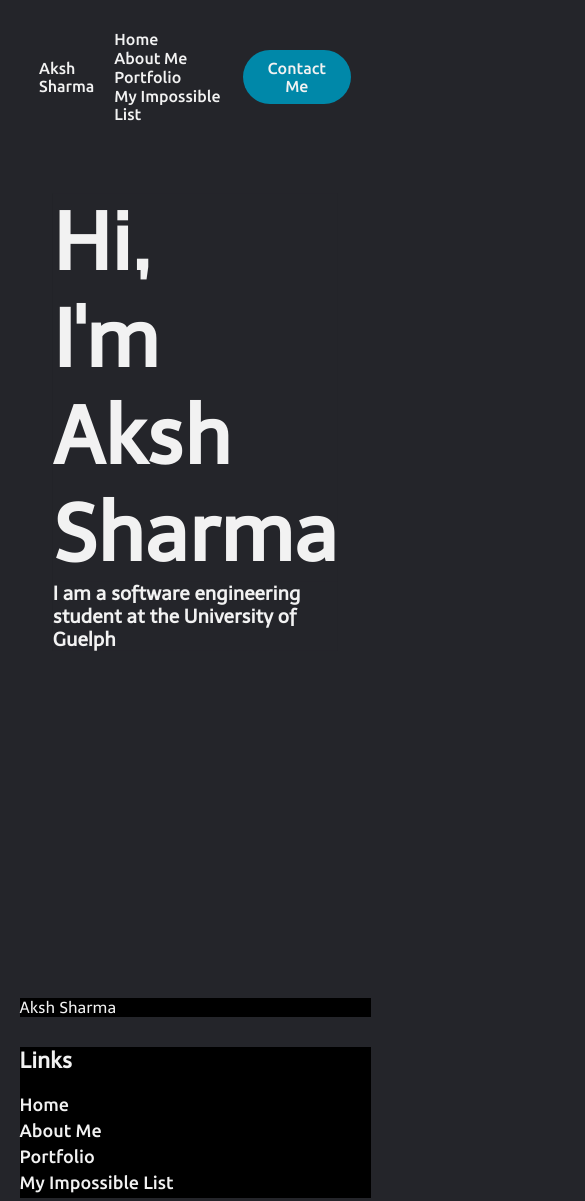
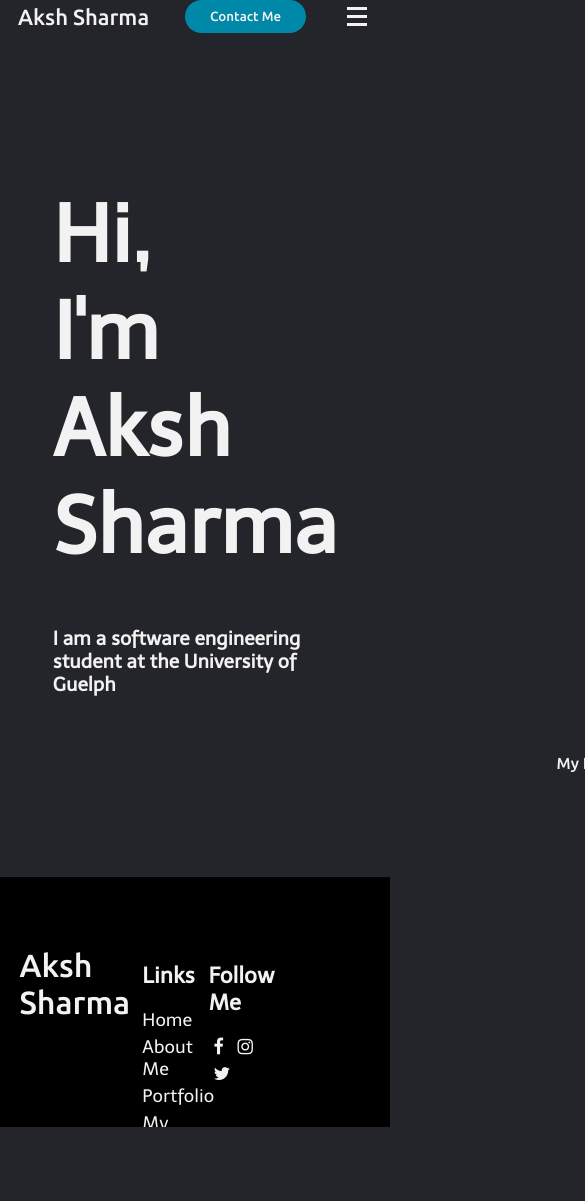
Before and after one commit to akshsharma/website, a plain HTML site: page index.html in a window 390 px wide. Shown: the top 1201 px of the page, 585 px wide, since content can reach past the window. After the commit the page ends 1127 px from the top, so only its background shows below. Drawn offline with Linux system fonts and the light colour scheme.

Commit message:
Done nav and footer

```diff
--- a/index.html
+++ b/index.html
@@ -13,20 +13,26 @@
     </head>
 
     <body>
-        <header>
-            <a class="link" class="name" href="index.html">Aksh Sharma</a>
+        <nav>
+            <div class="name">
+                <a href="index.html">Aksh Sharma</a>
+            </div>
 
-            <nav class="nav">
-                <ul class="links">
-                    <li><a class="link" class="active" href="index.html">Home</a></li>
-                    <li><a class="link" href="about.html">About Me</a></li>
-                    <li><a class="link" href="portfolio.html">Portfolio</a></li>
-                    <li><a class="link" href="impossible.html">My Impossible List</a></li>
-                </ul>
-            </nav>
+            <ul  class="links">
+                <li><a href="index.html">Home</a></li>
+                <li><a href="about.html">About Me</a></li>
+                <li><a href="portfolio.html">Portfolio</a></li>
+                <li><a href="impossible.html">My Impossible List</a></li>
+            </ul>
 
             <a class="cta" href="contact.html"><button>Contact Me</button></a>
-        </header>
+        <div class="burger">
+            <div class="line1"></div>
+            <div class="line2"></div>
+            <div class="line3"></div>
+        </div>
+        </nav>
+
         <div id="container">
             <div id="main">
                 <div class="greeting">
@@ -39,8 +45,6 @@
                 </div>
             </div>
         </div>
-
-
         <div class="footer">
             <div class="inner_footer">
                 <div class="logo">
@@ -62,14 +66,9 @@
                     <li><a href="https://twitter.com/_shxwrma"><i class="fa fa-twitter"></i></a></li>
                 </div>
 
-                <div class="footer_third">
-                    <h1>Links</h1>
-                    <a href="index.html">Home</a>
-                    <a href="about.html">About Me</a>
-                    <a href="portfolio.html">Portfolio</a>
-                    <a href="impossible.html">My Impossible List</a>
-                </div>
             </div>
         </div>
+        <script src="nav.js"></script>
     </body>
+
 </html>
--- /dev/null
+++ b/nav.js
@@ -0,0 +1,20 @@
+const navSlide = () => {
+    const burger = document.querySelector('.burger');
+    const nav = document.querySelector('.links');
+    const navLinks= document.querySelectorAll('.links li');
+
+    burger.addEventListener('click', () => {
+        nav.classList.toggle('activeNav');
+
+        navLinks.forEach((link, index) => {
+            if(link.style.animation){
+                link.style.animation = '';
+            } else{
+                link.getElementsByClassName.animation = `navLinkFade 0.5s ease forward ${index / 7 + 2}s`;
+            }
+        });
+    });
+
+}
+
+navSlide();
--- a/styles.css
+++ b/styles.css
@@ -1,7 +1,7 @@
 @import url('https://fonts.googleapis.com/css2?family=Ubuntu:wght@500&display=swap');
 @import url('https://fonts.googleapis.com/css2?family=Telex&display=swap');
 
-* {
+/* * {
     box-sizing: border-box;
     margin: 0;
     padding: 0;
@@ -9,10 +9,20 @@
     font-family: "Telex", sans-serif;
     color: #f2f2f2;
 
-}
+} */
 
 html, body{
     height: 100%;
+    box-sizing: border-box;
+    margin: 0;
+    padding: 0;
+
+}
+
+body{
+    background-color: #24252a;
+    font-family: "Telex", sans-serif;
+    color: black;
 }
 
 #container{
@@ -24,43 +34,52 @@ html, body{
     padding-bottom: 100px;
 }
 
-li, a, button{
-    font-family: "Ubuntu", sans-serif;
-    font-weight: 500;
-    font-size: 16px;
-    color: #f2f2f2;
+nav{
+    display: flex;
+    justify-content: space-around;
+    align-items: center;
+    font-family: "Ubuntu", sans-srif;
     text-decoration: none;
 }
 
-header{
-    display: flex;
-    justify-content: space-between;
-    align-items: center;
-    padding: 30px 10%;
-}
-
-.name {
+.name{
+    color : #f2f2f2;
+    font-size: 22px;
     cursor: pointer;
 }
 
-.links li {
-    display: inline-block;
-    padding: 0px 20px;
+.name a{
+    text-decoration: none;
+    color: #f2f2f2;
 }
 
-.links li a {
+.links{
+    display: flex;
+    justify-content: space-around;
+    width: 45%;
+}
+
+.links li{
+    list-style: none;
+}
+
+.links a{
+    color: #f2f2f2;
+    text-decoration: none;
+    font-size: 16px;
+}
+
+.links li a{
     transition: all 0.3s ease 0s;
 }
 
-.links li a:hover {
-    color: #0088a9
-}
-
-.links .link.active{
-    text-decoration: underline;
+.links li a:hover{
+    color: #0088a9;
 }
 
 button{
+    font-family: "Ubuntu", sans-serif;
+    color: #f2f2f2;
     padding: 9px 25px;
     background-color: rgba(0, 136, 169, 1);
     border: none;
@@ -71,6 +90,17 @@ button{
 
 button:hover{
     background-color: rgba(0, 136, 169, 0.8);
+}
+
+.burger{
+    display: none;
+}
+
+.burger div{
+    width: 20px;
+    height: 3px;
+    background-color: #f2f2f2;
+    margin: 5px;
 }
 
 .greeting{
@@ -93,22 +123,85 @@ button:hover{
 }
 
 
+@media(max-width: 820px){
+    body{
+        overflow-x: hidden;
+    }
+
+    .links{
+        position: absolute;
+        right: 0px;
+        height: 92vh;
+        top: 8vh;
+        background-color: #24252a;
+        display: flex;
+        flex-direction: column;
+        align-items: center;
+        width: 100%;
+        transform: translateX(100%);
+        transition: transform 1s ease;
+    }
+
+    /* .links li{
+        opacity: 0;
+    } */
+
+    .burger{
+        display: block;
+        cursor: pointer;
+    }
+
+    /* .footer{
+        padding: 0 0;
+        box-sizing: content-box;
+        height: auto;
+        display: block;
+    } */
+
+    .footer .inner_footer{
+        width: 90%;
+        background: black;
+    }
+
+    .footer a{
+        text-decoration: none;
+    }
+
+    .inner_footer .logo, .inner_footer .footer_third{
+        width: 100%;
+        margin-bottom: 30px;
+    }
+
+}
+
+.activeNav{
+    transform: translateX(0%);
+}
+
+@keyframes navLinkFade{
+    from{
+        opacity: 0;
+        transform: translateX(50px)
+    }
+    to{
+        opacity: 1;
+        transform: translateX(0px);
+    }
+}
+
 .footer {
+    font-family: "Ubuntu", sans-serif;
     width: 100%;
-    /* display: block;
-    overflow: hidden;*/
+    display: block;
+    overflow: hidden;
     padding: 70px 0;
     box-sizing: border-box;
     background: black;
     position: relative;
     height: 250px;
-    /* margin-top: -250px; */
-    /* background-color: black; */
-    clear: both;
 }
 
 .inner_footer{
-    background: black;
     display: block;
     margin: 0 auto;
     width: 1100px;
@@ -116,12 +209,12 @@ button:hover{
 }
 
 .inner_footer .logo{
-    font-size: 1em;
+    font-size: 2em;
     width: 35%;
     float: left;
     height: 100%;
     display: block;
-    background-color: black;
+    color: #f2f2f2;
 }
 
 .inner_footer .footer_third{
@@ -129,7 +222,6 @@ button:hover{
     margin-right: 10px;
     float: left;
     height: 100%;
-    background-color: black;
 }
 
 .inner_footer .footer_third:last-child{
@@ -143,44 +235,20 @@ button:hover{
     display: block;
     width: 100%;
     margin-bottom: 20px;
-    background-color: black;
 }
 
 .inner_footer .footer_third a{
-    /* font-family: "Telex", sans-serif; */
+    font-family: "Telex", sans-serif;
     font-size: 18px;
     font-weight: 200;
     color: #f2f2f2;
     display: block;
     width: 100%;
     padding-bottom: 5px;
-    background-color: black;
 }
 
 .inner_footer .footer_third li{
     display: inline-block;
     padding: 0 5px;
     font-size: 20px;
-    background-color: black;
 }
-
-@media(max-width: 600px){
-    .footer{
-        padding: 0 0;
-        box-sizing: content-box;
-        height: auto;
-    }
-
-    .footer .inner_footer{
-        width: 90%;
-        background: black;
-    }
-    .footer .inner_footer.logo{
-        background: black;
-    }
-
-    .inner_footer .logo, .inner_footer .footer_third{
-        width: 100%;
-        margin-bottom: 30px;
-    }
-}
```
